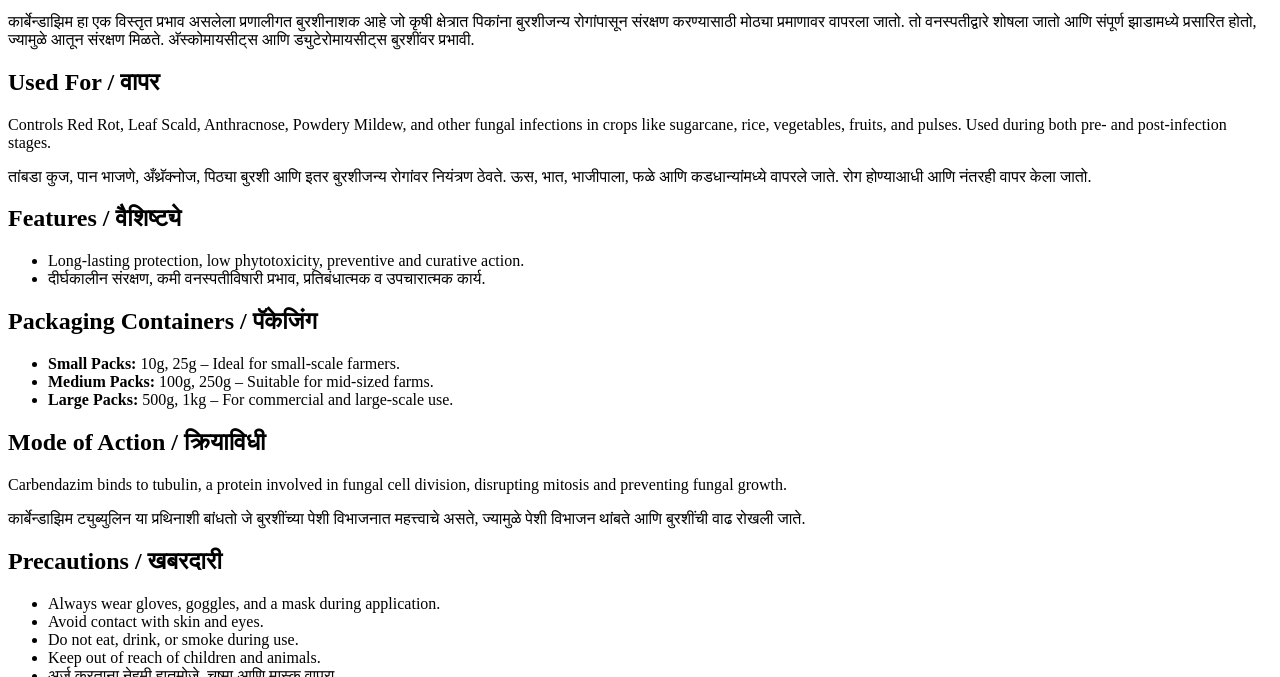
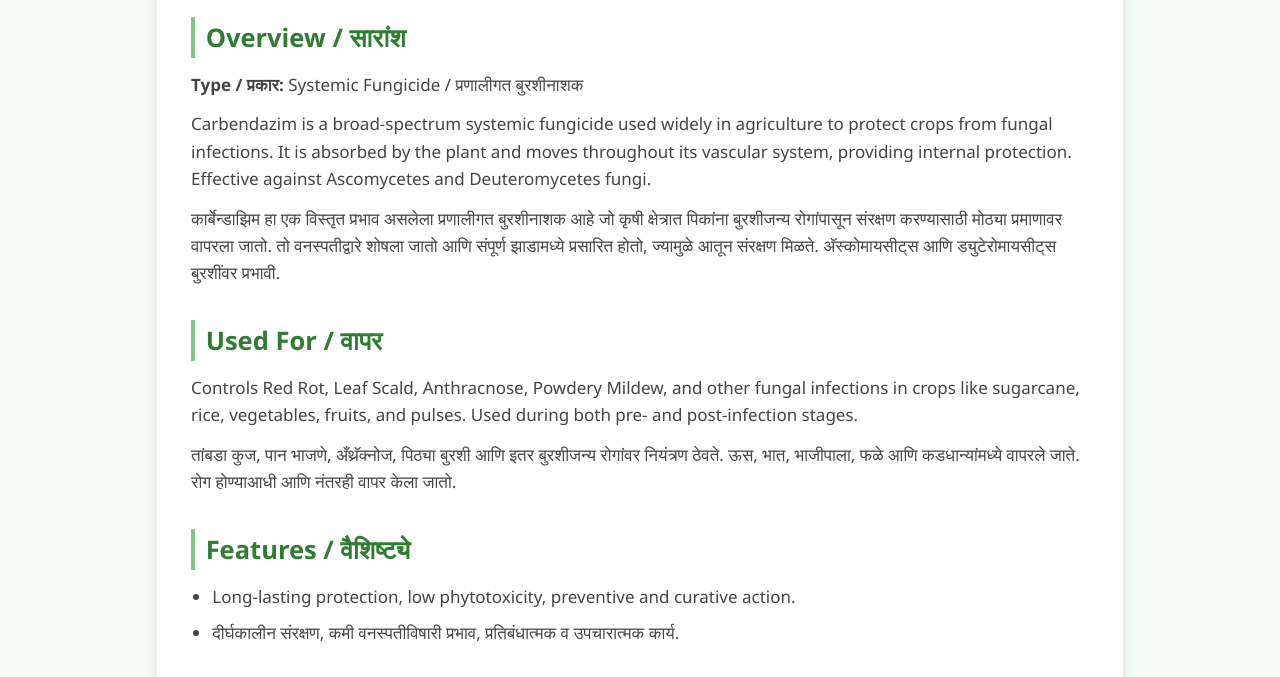
Before and after one commit to tejasphapale/AgriHdrox, a plain HTML site: page barley3.html in a window 1280 px wide. Shown: the part 238-915 px from the top of the page. Drawn offline with Linux system fonts and the light colour scheme.

Commit message:
Update barley3.html

```diff
--- a/barley3.html
+++ b/barley3.html
@@ -4,7 +4,7 @@
   <meta charset="UTF-8" />
   <meta name="viewport" content="width=device-width, initial-scale=1.0"/>
   <title>Carbendazim (Bavistin) - Details</title>
-  <link rel="stylesheet" href="medinice.css" />
+  <link rel="stylesheet" href="medicine.css" />
 </head>
 <body>
 
```
